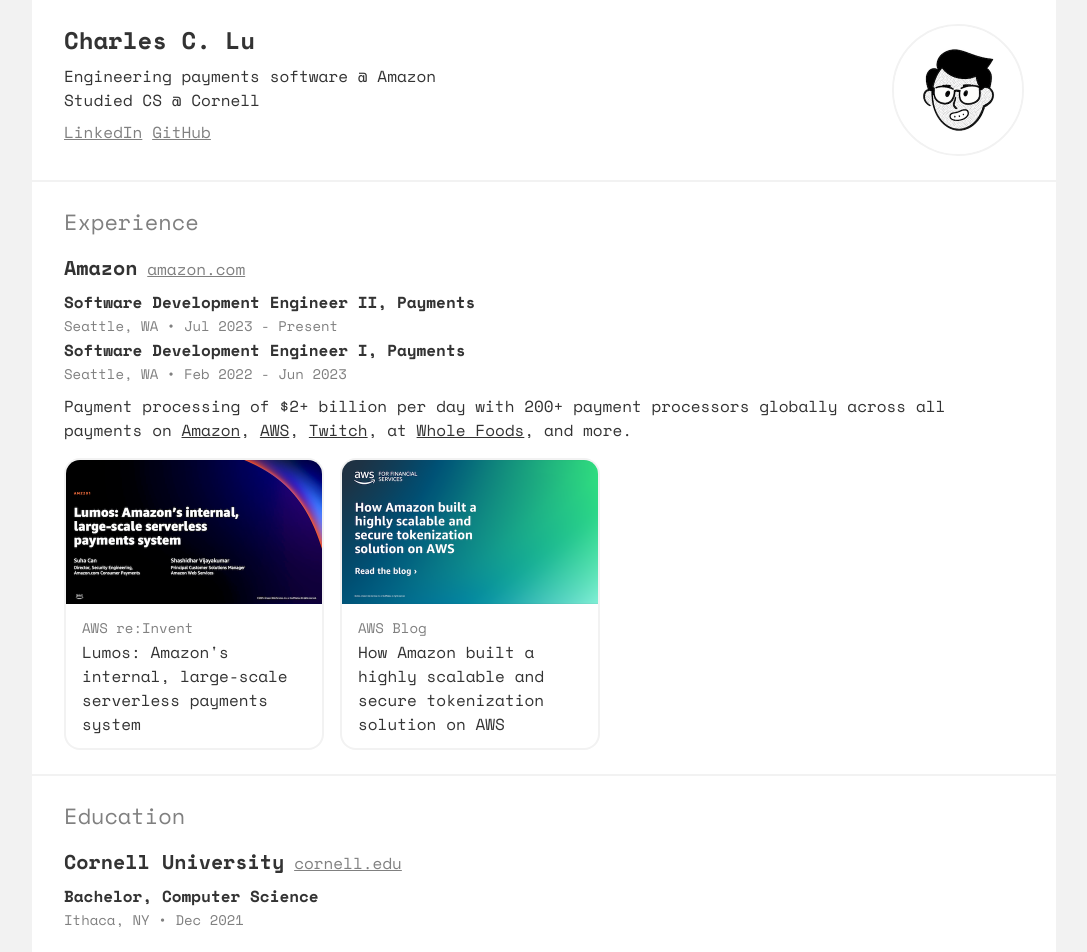
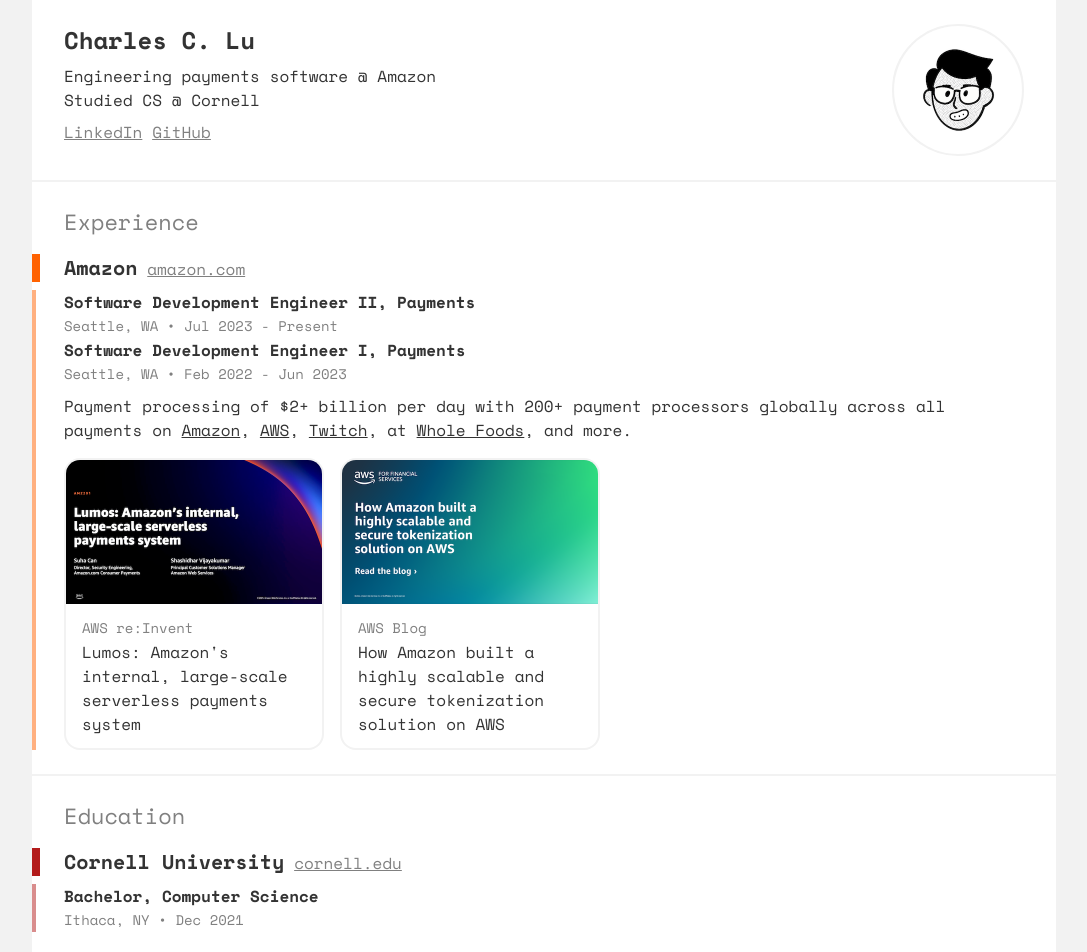
Before and after one commit to lucharlesc/lucharlesc.github.io, a plain HTML site: page index.html in a window 1280 px wide. Shown: the top 952 px of the page, without its empty margins (96-1183 px from the left). Drawn offline with Linux system fonts and the light colour scheme.

Commit message:
Add colored bars

```diff
--- a/index.html
+++ b/index.html
@@ -25,6 +25,10 @@
                 --i-bg-color: #333333;
                 --i-fg-color: #FFFFFF;
                 --hl-color: #1998FF;
+                --az-color-0: #FF6201;
+                --az-color-1: #FFB080;
+                --cn-color-0: #B31B1B;
+                --cn-color-1: #D98D8D;
             }
             @media (prefers-color-scheme: dark) {
                 :root {
@@ -33,6 +37,8 @@
                     --fg-color-0: #E6E6E6;
                     --i-bg-color: #1A1A1A;
                     --i-fg-color: #E6E6E6;
+                    --az-color-1: #803101;
+                    --cn-color-1: #671B1B;
                 }
             }
             * {
@@ -79,6 +85,10 @@
             article {
                 margin-top: 16px;
             }
+            hgroup {
+                border-left: 8px solid;
+                padding: 0 32px 0 24px;
+            }
             h1 {
                 font-size: 24px;
                 line-height: 32px;
@@ -110,7 +120,12 @@
                 border: 2px solid var(--bg-color-1);
                 border-radius: 50%;
             }
+            .block {
+                margin-top: 8px;
+                border-left: 4px solid;
+            }
             .media-links {
+                margin-top: 16px;
                 display: flex;
                 column-gap: 16px;
                 overflow-x: scroll;
@@ -121,17 +136,29 @@
                 display: none;
             }
             .media-link {
+                border: 2px solid var(--bg-color-1);
+                border-radius: 16px;
                 width: 256px;
                 flex-shrink: 0;
-                border: 2px solid var(--bg-color-1);
-                border-radius: 16px;
                 overflow: hidden;
-            }
-            .margin-top-16 {
-                margin-top: 16px;
             }
             .margin-top-8 {
                 margin-top: 8px;
+            }
+            .border-color-az-color-0 {
+                border-color: var(--az-color-0);
+            }
+            .border-color-az-color-1 {
+                border-color: var(--az-color-1);
+            }
+            .border-color-cn-color-0 {
+                border-color: var(--cn-color-0);
+            }
+            .border-color-cn-color-1 {
+                border-color: var(--cn-color-1);
+            }
+            .padding-0-32-0-28 {
+                padding: 0 32px 0 28px;
             }
             .padding-0-32 {
                 padding: 0 32px;
@@ -150,9 +177,6 @@
             }
             .color-i-fg-color {
                 color: var(--i-fg-color);
-            }
-            .object-fit-cover {
-                object-fit: cover;
             }
             .hover-underline {
                 text-decoration: none;
@@ -190,28 +214,28 @@
             <section>
                 <h2 class="padding-0-32">Experience</h2>
                 <article>
-                    <hgroup class="padding-0-32">
+                    <hgroup class="border-color-az-color-0">
                         <h3 class="display-inline">Amazon</h3>
                         <p class="display-inline"><a class="color-fg-color-1" href="https://www.amazon.com/" target="_blank">amazon.com</a></p>
                     </hgroup>
-                    <div class="margin-top-8">
-                        <div class="padding-0-32">
+                    <div class="block border-color-az-color-1">
+                        <div class="padding-0-32-0-28">
                             <h4>Software Development Engineer II, Payments</h4>
                             <h5>Seattle,&nbsp;WA&nbsp;• Jul&nbsp;2023&nbsp;- Present</h5>
                             <h4>Software Development Engineer I, Payments</h4>
                             <h5>Seattle,&nbsp;WA&nbsp;• Feb&nbsp;2022&nbsp;- Jun&nbsp;2023</h5>
                             <p class="margin-top-8">Payment processing of $2+ billion per day with 200+ payment processors globally across all payments on <a href="https://www.amazon.com/" target="_blank">Amazon</a>, <a href="https://aws.amazon.com/" target="_blank">AWS</a>, <a href="https://www.twitch.tv/" target="_blank">Twitch</a>, at <a href="https://www.wholefoodsmarket.com/" target="_blank">Whole&nbsp;Foods</a>, and more.</p>
                         </div>
-                        <div class="media-links margin-top-16 padding-0-32">
+                        <div class="media-links padding-0-32-0-28">
                             <a class="media-link color-fg-color-0 hover-underline" href="https://d1.awsstatic.com/events/reinvent/2021/Lumos_Amazons_internal_largescale_serverless_payments_system_AMZ201.pdf" target="_blank">
-                                <img class="object-fit-cover" height="144" width="256" src="aws_reinvent_lumos.png" alt="" onerror="this.style.display='none'"/>
+                                <img height="144" width="256" src="aws_reinvent_lumos.png" alt="" onerror="this.style.display='none'"/>
                                 <div class="padding-12-16">
                                     <h5>AWS re:Invent</h5>
                                     <p class="hover-underline-target">Lumos: Amazon's internal, large-scale serverless payments system</p>
                                 </div>
                             </a>
                             <a class="media-link color-fg-color-0 hover-underline" href="https://aws.amazon.com/blogs/industries/how-amazon-built-a-highly-scalable-and-secure-tokenization-solution-on-aws/" target="_blank">
-                                <img class="object-fit-cover" height="144" width="256" src="aws_blog_lumos.png" alt="" onerror="this.style.display='none'"/>
+                                <img height="144" width="256" src="aws_blog_lumos.png" alt="" onerror="this.style.display='none'"/>
                                 <div class="padding-12-16">
                                     <h5>AWS Blog</h5>
                                     <p class="hover-underline-target">How Amazon built a highly scalable and secure tokenization solution on AWS</p>
@@ -224,12 +248,12 @@
             <hr/>
             <section>
                 <h2 class="padding-0-32">Education</h2>
-                <article class="padding-0-32">
-                    <hgroup>
+                <article>
+                    <hgroup class="border-color-cn-color-0">
                         <h3 class="display-inline">Cornell University</h3>
                         <p class="display-inline"><a class="color-fg-color-1" href="https://www.cornell.edu/" target="_blank">cornell.edu</a></p>
                     </hgroup>
-                    <div class="margin-top-8">
+                    <div class="block border-color-cn-color-1 padding-0-32-0-28">
                         <h4>Bachelor, Computer Science</h4>
                         <h5>Ithaca,&nbsp;NY&nbsp;• Dec&nbsp;2021</h5>
                     </div>
```
